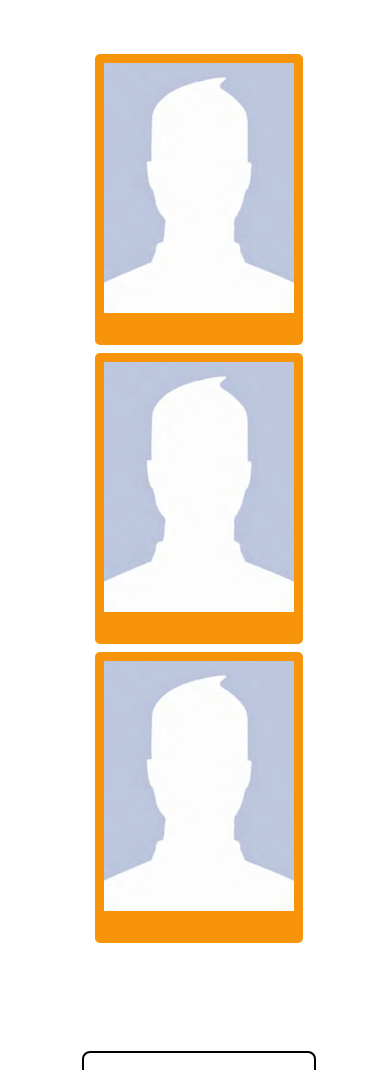
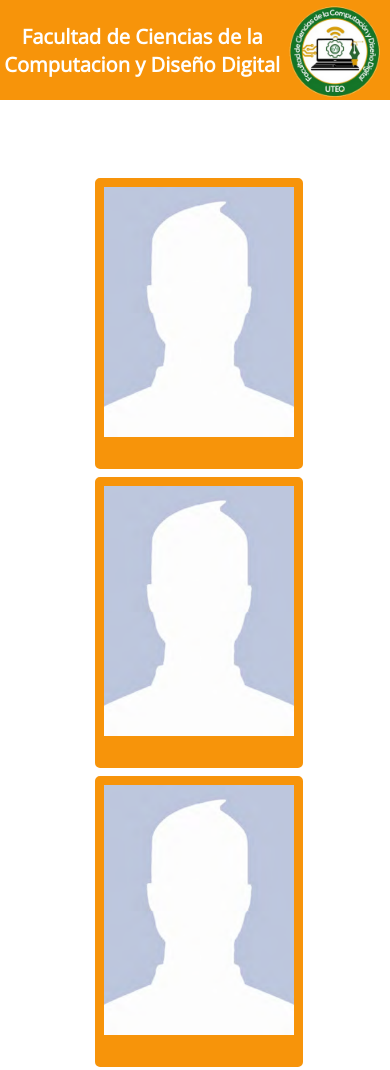
Before and after one commit to KhrizGomez/app-servidor, a plain HTML site: page index.html in a window 390 px wide. Shown: the top 1070 px of the page. Drawn offline with nearby package versions, Linux system fonts and the light colour scheme.

Commit message:
Add faculty header with logo and update styles
Introduced a new header section in index.html featuring the faculty name and logo. Added logo image and updated style.css to style the header and ensure responsive layout.

```diff
--- a/index.html
+++ b/index.html
@@ -12,6 +12,14 @@
 		<script defer src="app.js"></script>
 	</head>
 	<body>
+		<div class="encabezado">
+    			<div class= "nombre-facultad">
+      				<h1>Facultad de Ciencias de la Computacion y Diseño Digital</h1>
+    			</div>
+    			<div class="logo-facultad">
+      				<img src="./recursos/logo-facultad.png" alt="">
+   				 </div>
+  		</div>
 		<div class="contenedor-principal">
 			<div class="contenedor-arriba">
 				<div class="fila-imagenes">
--- a/style.css
+++ b/style.css
@@ -1,19 +1,15 @@
-html, body {
-  	height: 100%;
-  	margin: 0;
-  	padding: 0;
-	background: white;
-}
-
 body {
 	font-family: 'Open Sans', sans-serif;
 	justify-content: center;
 	align-items: center;
+	margin: 0;
+  	padding: 0;
 }
 
 @media (max-width: 500px) {
 
 	.contenedor-principal {
+		max-width: 100vw;
 		display: flex;
 		gap: 20px;
 		flex-direction: column;
@@ -73,4 +69,39 @@ body {
 		border: 2px solid black;
 		border-radius: 8px;
 	}
+
+	.encabezado{
+		background: rgb(247, 148, 10);
+		width: 100vw;
+		margin: 0;
+		padding: 0;
+		text-align: center;
+		margin-bottom: 24px;
+		display: flex;
+	}
+
+	.nombre-facultad{
+		padding-left: 8px;
+		width: 75vw;
+		padding: 2px;
+		margin: auto;
+		font-size: 0.63rem;
+		font-weight: 700;
+		color: white;
+		display: flex;
+    	justify-content: center
+	}
+
+	.logo-facultad{
+		width: 25vw;
+		padding-right: 8px;
+		margin: auto;
+		display: flex;
+		justify-content: center
+	}
+
+	.logo-facultad img{
+		width: 100px;
+		height: 100px;
+	}
 }
```
Also changed, not shown: recursos/logo-facultad.png (added).
